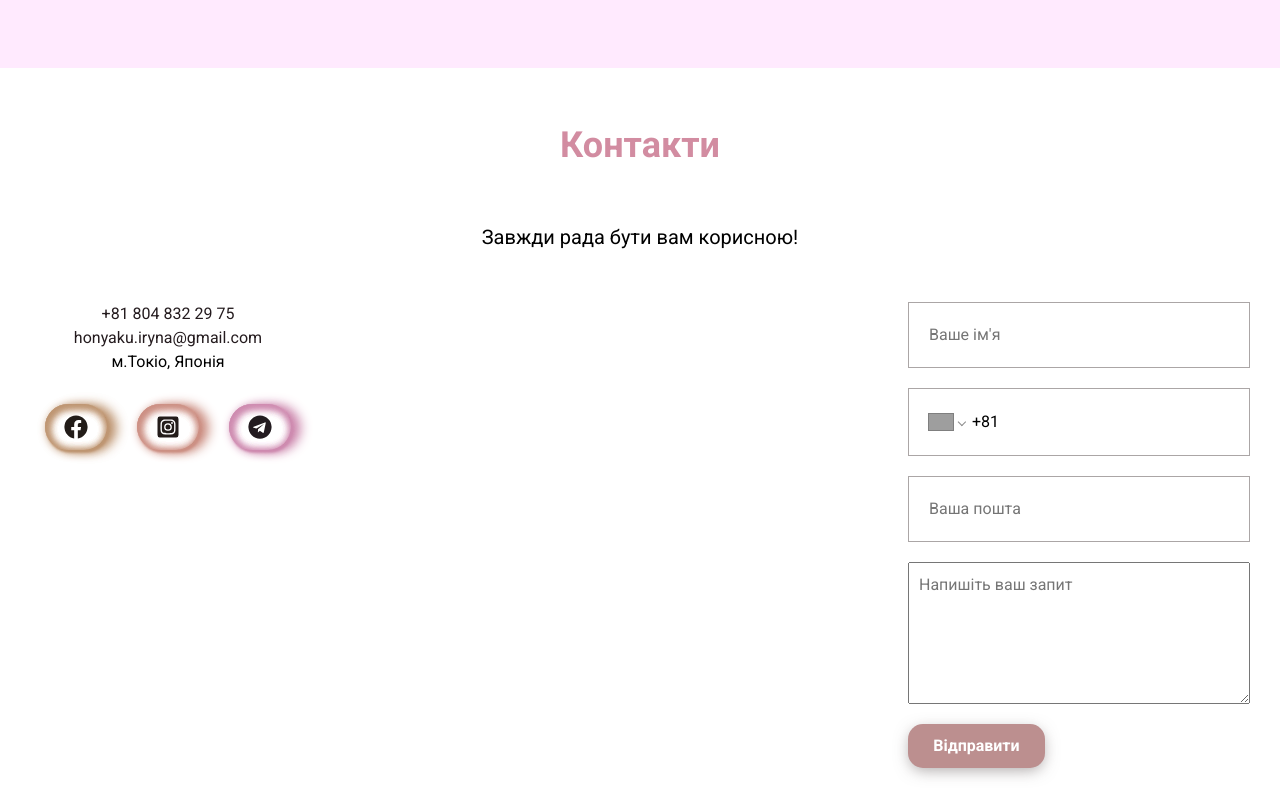
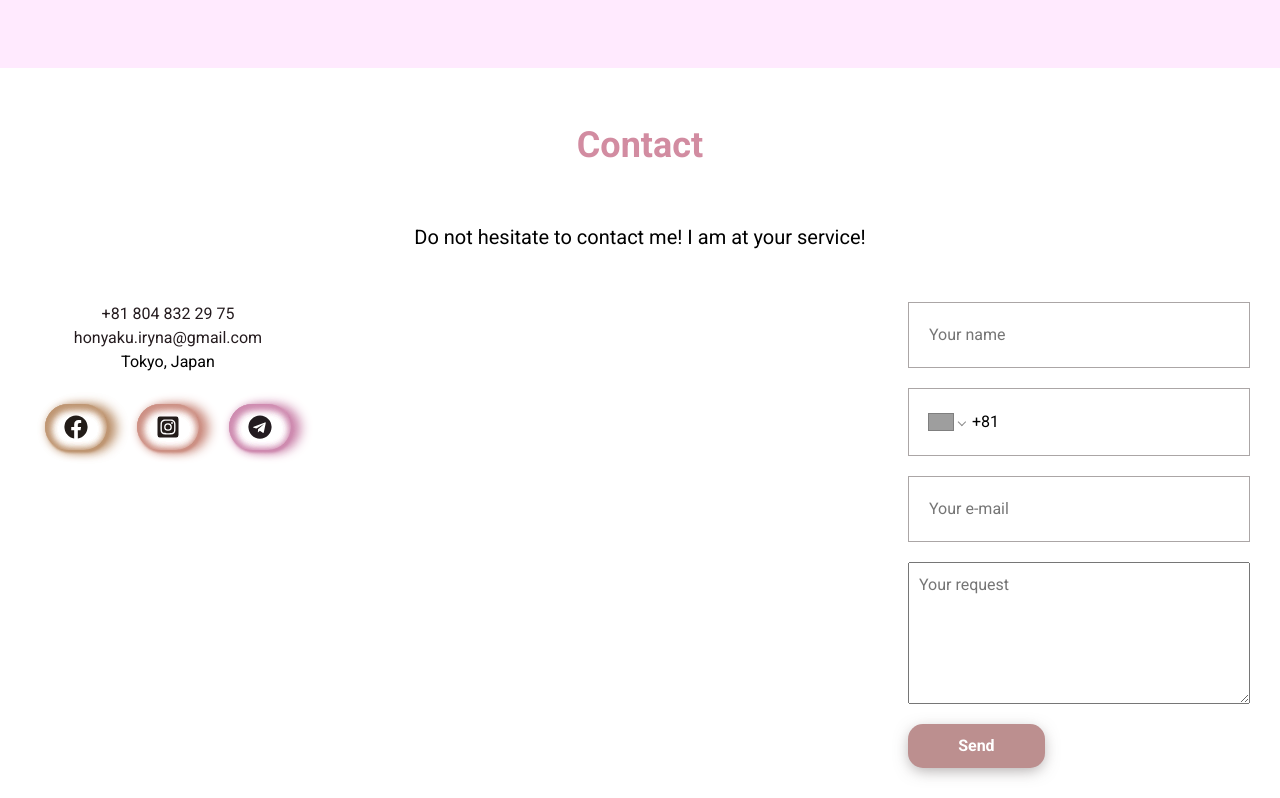
Before and after one commit to vivinohradova/translator-irina, a React (Create React App) app: page / in a window 1280 px wide. Shown: the part 4043-4841 px from the top of the page. Built offline with nearby package versions, Linux system fonts and the light colour scheme; grey boxes are pictures that could not be loaded.

Commit message:
translate
rewievs, contacts, form

```diff
--- a/src/components/Contacts/Contacts.jsx
+++ b/src/components/Contacts/Contacts.jsx
@@ -1,14 +1,16 @@
 import Form from "../Form/Form";
 import styles from "./Contacts.module.scss";
 import { FaFacebook, FaInstagramSquare, FaTelegram } from "react-icons/fa";
+import { useTranslation } from "react-i18next";
 
 const Contacts = () => {
+  const { t } = useTranslation();
   return (
     <>
       <div id="contacts" className={styles.contacts}>
         <div className={styles.container}>
-          <h2>Контакти</h2>
-          <h3>Завжди рада бути вам корисною!</h3>
+          <h2>{t("contact")}</h2>
+          <h3>{t("contactText")}</h3>
           <div className={styles.c_container}>
             <div className={styles.social}>
               <a href="tel: +818048322975">+81 804 832 29 75</a>
@@ -17,7 +19,7 @@ const Contacts = () => {
                   honyaku.iryna@gmail.com
                 </a>
               </p>
-              <h4>м.Токіо, Японія</h4>
+              <h4>{t("city")}</h4>
               <div className={styles.social_media}>
                 <a href="/">
                   <FaFacebook className={styles.facebook} />
--- a/src/components/Form/Form.jsx
+++ b/src/components/Form/Form.jsx
@@ -2,8 +2,11 @@ import { useState } from "react";
 import styles from "./Form.module.scss";
 import PhoneInput, { isPossiblePhoneNumber } from "react-phone-number-input";
 import "react-phone-number-input/style.css";
+import { useTranslation } from "react-i18next";
 
 const Form = () => {
+  const { t } = useTranslation();
+
   const [name, setName] = useState();
   const [phoneNumber, setPhoneNumber] = useState();
   const [email, setEmail] = useState();
@@ -21,14 +24,14 @@ const Form = () => {
         onSubmit={handleFormSubmit}
         className={styles.form_container}
         action="mailto:honyaku.iryna@gmail.com"
-        method="post"
+        method="get"
         encType="text/plain"
       >
         <input
           className={styles.input}
           type="text"
           id="name"
-          placeholder="Ваше ім'я"
+          placeholder={t("formName")}
           value={name}
           onChange={(e) => setName(e.target.value)}
         />
@@ -56,28 +59,28 @@ const Form = () => {
           className={styles.input}
           type="email"
           id="email"
-          placeholder="Ваша пошта"
+          placeholder={t("formMail")}
           value={email}
           onChange={(e) => setEmail(e.target.value)}
         />
         <textarea
           className={styles.textarea}
           id="text"
-          placeholder="Напишіть ваш запит"
+          placeholder={t("request")}
           value={text}
           onChange={(e) => setText(e.target.value)}
         />
-        {/* <Button text="Відправити" type="submit" className={styles.button} /> */}
+
         {isFormSubmitted && (
           <div
             className={styles.successMessage}
             role="alert"
             aria-live="assertive"
           >
-            Форма успішно відправлена!
+            {t("formSucces")}
           </div>
         )}
-        <button className={styles.button}>Відправити</button>
+        <button className={styles.button}>{t("send")}</button>
       </form>
     </>
   );
--- a/src/components/Reviews/Reviews.jsx
+++ b/src/components/Reviews/Reviews.jsx
@@ -1,6 +1,7 @@
 import styles from "./Reviews.module.scss";
 import CardReviews from "../CardReviews/CardReviews";
 import { useState } from "react";
+import { useTranslation } from "react-i18next";
 
 const usersData = [
   {
@@ -61,6 +62,7 @@ const usersData = [
 ];
 
 const Reviews = () => {
+  const { t } = useTranslation();
   const [activeCardIndex, setActiveCardIndex] = useState(0);
 
   const handlePrevClick = () => {
@@ -78,7 +80,7 @@ const Reviews = () => {
     <>
       <section id="reviews" className={styles.reviews}>
         <div className={styles.container}>
-          <h2>Відгуки</h2>
+          <h2>{t("reviews")}</h2>
           <div className={styles.card_container}>
             <button className={styles.button} onClick={handlePrevClick}>
               &#60;
--- a/src/i18n.js
+++ b/src/i18n.js
@@ -61,6 +61,16 @@ i18n
             "<0>Мене звати Дергачова Ірина, я перекладач з японської та англійської мов з 2014 року. Маю досвід в роботі з загальним, юридичним, медичним, науковим, соціальним і бізнес перекладом. Працюю як з усним перекладом, так і письмовим. Закінчила два університети в Україні - ХНПУ імені Г.С. Сковороди (бакалавр) та КНУ імені Т.Г. Шевченка (магістр) за спеціальністю японська та англійська мова і переклад. Маю сертифікат з рівню знання японської JLPT N1 (найвищий рівень).<p>Я переможець японського конкурсу промов у місті Київ, завдяки чому змогла вперше поїхати до Японії за дослідницькою програмою Japan Foundation (Osaka) у 2015 році.</p><p>2016 - 2018 працювала викладачем японської мови в університеті УДУ імені Драгоманова.</p><p>З 2019 року я працювала у Японії у коледжі в Нагої у відділі підтримки міжнародних студентів.</p></0>",
           aboutMe2:
             "<0><p>З травня 2020 по липень 2021 року - працювала перекладачем та веб-дизайнером в японській IT компанії Demand-Link.</p><p>З 2022 року співпрацюю з японськими перекладацькими конторами Linegate, Sunflare, Intergroup, Franchir. Працювала у відділі міжнародних новин на каналі TBS. Перекладала для НПО та організацій, що підтримують біженців NPO Kraiyany, CINGA, FRJ, Arrupe Refugee Center, Minato International Association (MIA). Я маю багатий досвід з перекладу і спілкування з людьми.</p><p>У 2023 р. створила благодійний проект “Японська з серцем”, де викладаю японську мову на волонтерських засадах. Займаюся поширенням української культури, зокрема викладаю приготування українських страв та вишивання хрестиком. Маю сертифікат тренера з емоційного інтелекту та 2 ступінь енергетичного зцілення Рейкі.</p></0>",
+          reviews: "Відгуки",
+          contact: "Контакти",
+          city: "Японія",
+          contactText: "Завжди рада бути вам корисною!",
+
+          formName: "Ваше ім’я",
+          formMail: "Ваша пошта",
+          request: "Напишіть ваш запит",
+          formSucces: "Форма успішно відправлена!",
+          send: "Відправити",
         },
       },
       en: {
@@ -113,6 +123,16 @@ i18n
             "<0>My name is Iryna Derhachova, I have been a Japanese, English, Ukrainian translator and interpreter since 2014. I have experience in working with general, legal, medical, scientific, social and business translation. I work with both oral and written translation. I graduated from two universities in Ukraine - Kharkiv National Pedagogical University named after H.S. Skovorody (bachelor) and Kyiv National University named after T.G. Shevchenko (master's degree) majoring in Japanese and English language and translation. I have a certificate of Japanese JLPT N1 (the highest level).<p>I am the winner of the Japanese speech contest in the city of Kyiv, thanks to which I was able to go to Japan for the first time under the research program of the Japan Foundation (Osaka) in 2015.</p><p>From 2016 to 2018, I worked as a Japanese language instructor at Drahomanov State University.</p><p>Since 2019, I have been working in Japan at a college in Nagoya in the international student support department.</p></0>",
           aboutMe2:
             "<0><p>From May 2020 to July 2021, I worked as a translator and web designer at the Japanese IT company Demand-Link.</p><p>Since 2022, I have been cooperating with Japanese translation agencies Linegate, Sunflare, Intergroup, Franchir. I worked in the international news department on the TBS channel. Furthermore I translated for NGOs and organizations supporting refugees: NPO Kraiyany, CINGA, FRJ, Arrupe Refugee Center, Minato International Association (MIA). I have extensive experience in translation and communication with people.</p><p>In 2023, I created the charity project 'Japanese with a heart', where I teach Japanese on a volunteer basis. I am involved in the spread of Ukrainian culture, in particular, I teach the preparation of Ukrainian dishes and cross-stitch embroidery. I have a certificate of an emotional intelligence trainer and a 2nd degree Reiki energy healing certificate.</p></0>",
+          reviews: "Reviews",
+          contact: "Contact",
+          city: "Tokyo, Japan",
+          contactText: "Do not hesitate to contact me! I am at your service!",
+
+          formName: "Your name",
+          formMail: "Your e-mail",
+          request: "Your request",
+          formSucces: "Your request has been successfully sent!",
+          send: "Send",
         },
       },
       jp: {
@@ -165,6 +185,16 @@ i18n
             "<0>はじめまして、イリーナ・デルガチョワと申します。2014 年から日本語、英語、ウクライナ語、ロシア語の翻訳者および通訳者として活動しています。一般翻訳、法律翻訳、医療翻訳、科学翻訳、社会翻訳、ビジネス翻訳の経験があります。 通訳と書面翻訳の両方を提供しています。 ウクライナの 2 つの大学を卒業しました。スコヴォロダ記念ハルキウ国立教育大学（学士）です。 そして、タラス・シェフチェンコ記念キーウ国立大学（修士）です。日本語、英語の翻訳を専攻していました。 私は日本語能力試験N1（最上級）の証明書を持っています。<p>キーウ市で行われた日本語スピーチコンテストで優勝し、そのおかげで2015年に国際交流基金（大阪）の研修プログラムで初めて日本に行くことができました。</p><p>2016年から2018年まで、私はドラホマノフ州立大学で日本語講師として働いていました。</p><p>2019年から日本にある名古屋専門学校の留学生支援室で教職員として働いていました。</p></0>",
           aboutMe2:
             "<0><p>2020年5月から2021年7月まで、日本のIT企業Demand-Linkで翻訳者兼Webデザイナーとして働いていました。</p><p>2022年から日本の翻訳会社であるラインゲート、サンフレア、インターグループ、フランシールと協力してきました。 TBSチャンネルの国際報道部で働いていました。 さらに、NPOクライヤニー、CINGA、FRJ、アルペ難民センター、みなと国際協会（MIA）などのNGOや難民支援団体の翻訳も担当しています。 翻訳と人々とのコミュニケーションにおいて豊富な経験があります。</p><p>2023年にはボランティアで日本語を教えるチャリティープロジェクト「日本語とハート」を立ち上げました。 ウクライナ文化の普及に携わっており、特にウクライナ料理の作り方とクロスステッチ刺繍を教えています。 感情的知性トレーナーの資格と第 2 級レイキエネルギーヒーリングの資格を持っています。</p></0>",
+          reviews: "お客様の声",
+          contact: "ご予約",
+          city: "東京、日本",
+          contactText: "お気軽にお問い合わせください。",
+
+          formName: "お名前",
+          formMail: "メール",
+          request: "ご依頼",
+          formSucces: "送信は成功しました。どうもありがとうございます。",
+          send: "送信",
         },
       },
     },
```
